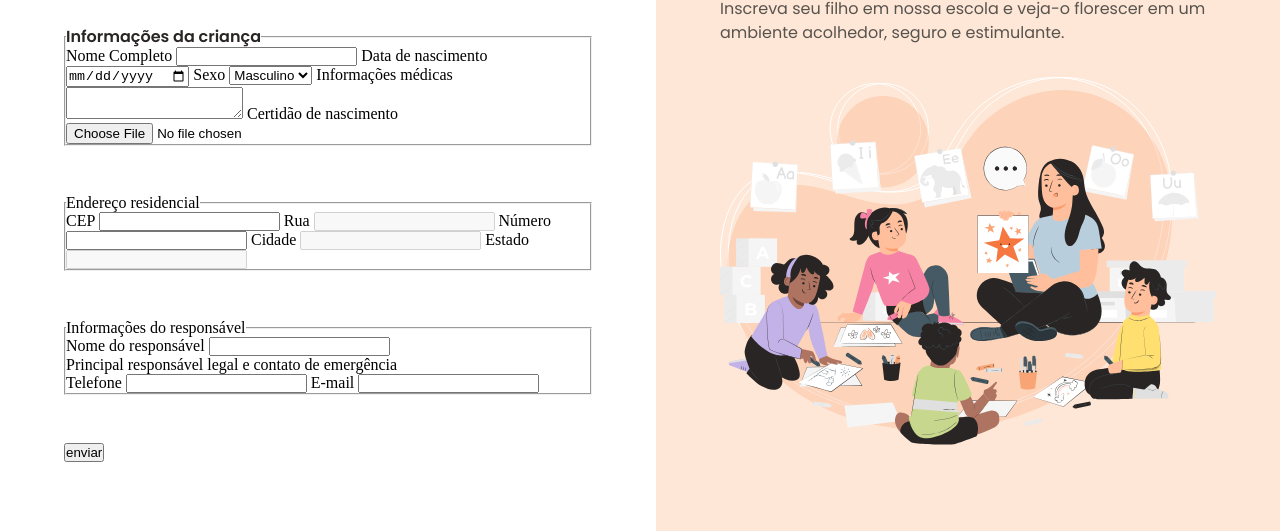
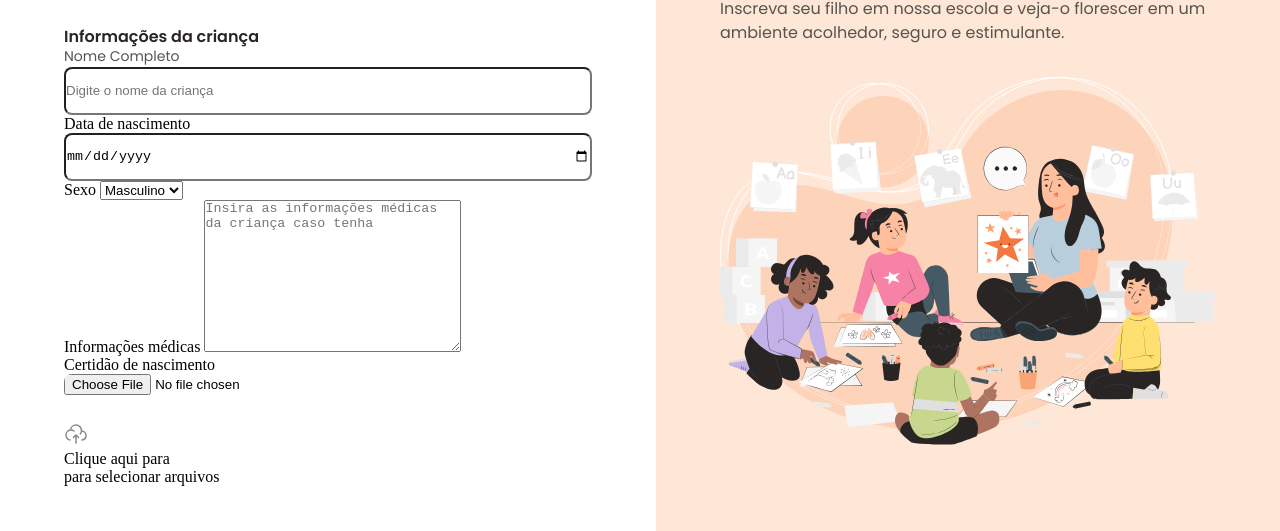
Before and after one commit to Thiaggoggarcia/Formulario-de-matricula, a plain HTML site: page index.html in a window 1280 px wide. Shown: the part 219-750 px from the top of the page. Drawn offline with Linux system fonts and the light colour scheme.

Commit message:
Criando uma div para cada conjunto de seletore dentro do formulario

```diff
--- a/css/form.css
+++ b/css/form.css
@@ -1,7 +1,14 @@
 #main-form{
-
 
   & > fieldset{
     margin-block: 3rem;
+    border: none;
+
+    div > input{
+      display: block;
+      width: 100%;
+      height: 3rem;
+      border-radius: 8px;
+    }
   }
 }
--- a/css/global.css
+++ b/css/global.css
@@ -39,6 +39,7 @@
 --h3-20: bold 1.25rem/1.20 var(--poppins);
 --h4-16: 600 1rem/1.25 var(--poppins);
 --text-16: 400 1rem/1.5 var(--poppins);
+--text-label: 400 0.875rem/1.4 var(--poppins);
 }
 
 *{
@@ -57,6 +58,6 @@ a{
 main{
   max-width: 1280px;
   margin-inline: auto;
-  grid-template-columns: 51.25% 48.75%;
+grid-template-columns: 51.25% 48.75%;
   overflow: hidden;
 }
--- a/css/section.css
+++ b/css/section.css
@@ -1,11 +1,10 @@
 #fixed{
-  height: 100vh;
+  height: 100%;
   padding: 4rem;
 
 }
 
 #form{
-  height: 2000px;
   padding: 4rem;
   overflow: scroll;
 
--- a/css/utilities.css
+++ b/css/utilities.css
@@ -39,6 +39,10 @@
 .font-text{
   font: var(--text-16);
 }
+.font-label{
+  font: var(--text-label);
+}
+
 
 /* colors background */
 
--- a/index.html
+++ b/index.html
@@ -20,28 +20,39 @@
         <h2 class="font-h2 color-text-primary">Formulário de matrícula</h2>
         <p class="font-text color-text-secondary pd-top-8">Preencha os dados abaixo para matricular seu filho na escola de educação infantil Estrelas do Amanhã.</p>
       </header>
-      <form id="main-form" action="#" method="post">
+      <form id="main-form" enctype="multipart/form-data" method="post">
         <fieldset>
           <legend class="font-h4 color-text-primary">Informações da criança</legend>
+          <div class="input-wrapper">
+            <label class="font-label color-text-secondary" for="name">Nome Completo</label>
+            <input id="name" name="nome" type="text" required placeholder="Digite o nome da criança">
+          </div>
 
-          <label for="name">Nome Completo</label>
-          <input id="name" name="nome" type="text" required>
+          <div class="input-wrapper">
+            <label for="date">Data de nascimento</label>
+            <input type="date" name="date" id="date" required lang="pt-br">
+          </div>
 
-          <label for="date">Data de nascimento</label>
-          <input type="date" name="date" id="date" required>
-
-          <label for="sex">Sexo</label>
-          <select name="Sex" id="sex">
+          <div class="select-wrapper">
+            <label for="gender">Sexo</label>
+            <select name="gender" id="gender">
               <option value="masculino">Masculino</option>
               <option value="feminino">Feminino</option>
               <option value="outro">outro</option>
             </select>
+          </div>
 
+          <div class="textarea-wrapper">
             <label for="inf-med">Informações médicas</label>
-          <textarea name="inf-med" id="inf-med"></textarea>
+            <textarea name="inf-med" id="inf-med" cols="30" rows="10" placeholder="Insira as informações médicas da criança caso tenha"></textarea>
+          </div>
 
+          <div class="file-wrapper">
             <label for="birth-cert">Certidão de nascimento</label>
             <input type="file" name="birth-cert" id="birth-cert">
+            <img src="./assets/icons/cloud-upload.svg" alt="Icone de envio de arquivo">
+            <p>Clique aqui para <br> para selecionar arquivos</p>
+          </div>
         </fieldset>
 
         <fieldset>
```
Lines whose indentation alone changed are shown as unchanged.
